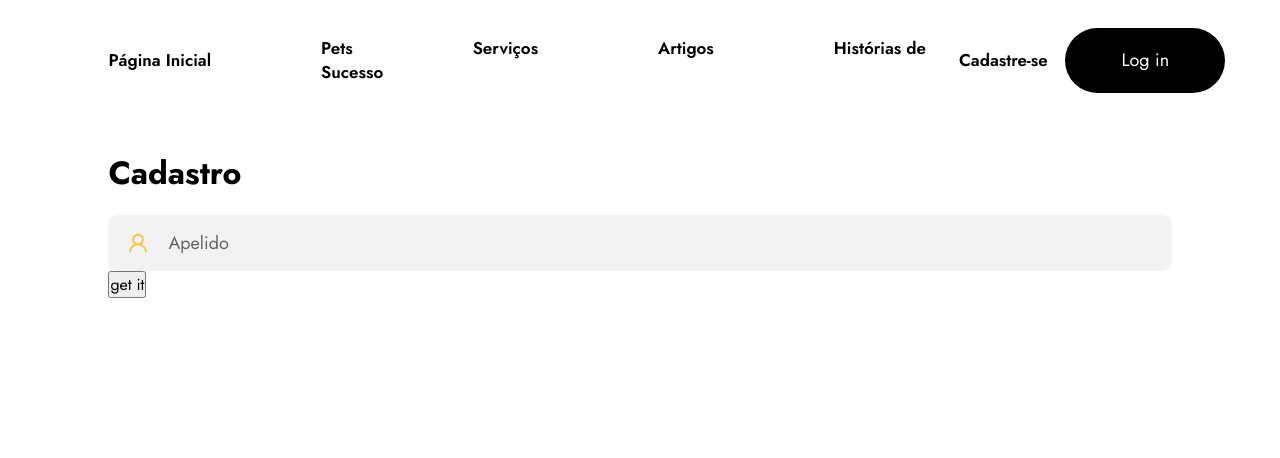
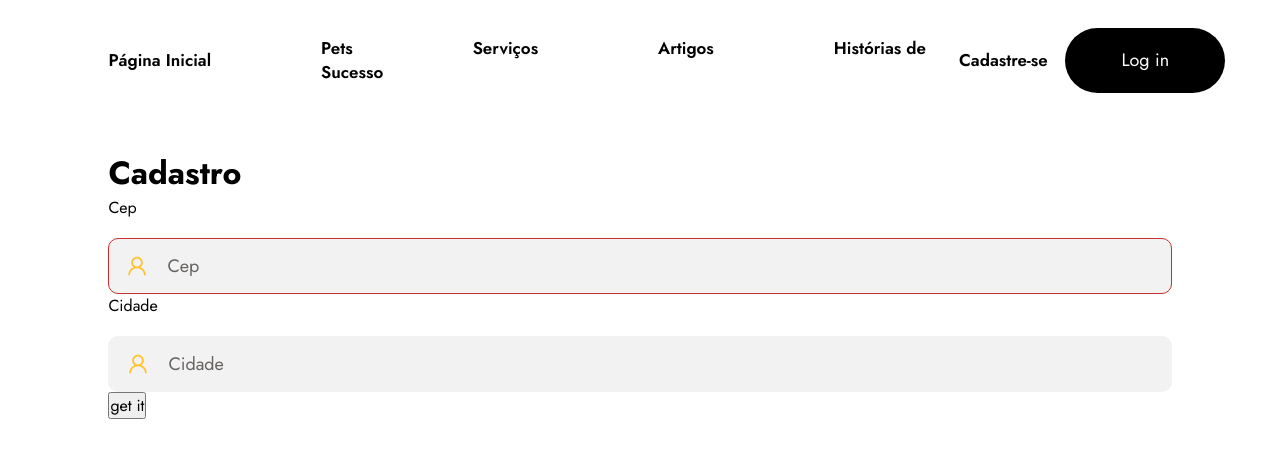
Before and after one commit to claudiobarsante/adopt-a-pet, a Next.js app: page /account/signup in a window 1280 px wide. Shown: the top 458 px of the page. Built offline with nearby package versions, Linux system fonts and the light colour scheme; no server answers.

Commit message:
feat(draft Formik form)

```diff
--- a/src/api/services/postmonService.ts
+++ b/src/api/services/viaCepService.ts
@@ -3,6 +3,7 @@ import apiClient from 'api/client';
 export const getAddressInfo = (zipcode: string) => {
   return apiClient({
     method: 'GET',
-    url: `https://api.postmon.com.br/v1/cep/${zipcode}`
+    url: `https://viacep.com.br/ws/${zipcode}/json/`
+    //url: `https://api.postmon.com.br/v1/cep/${zipcode}`
   });
 };
--- a/src/components/Input/index.tsx
+++ b/src/components/Input/index.tsx
@@ -5,37 +5,42 @@ import * as S from './styles';
 
 interface Props extends InputHTMLAttributes<HTMLInputElement> {
   name: string;
+  label: string;
   type: string;
+
   error: string | undefined;
   icon?: React.ComponentType<IconBaseProps>; //to receive a component as property
   //and to add the properties from react-icons, must pass type as IconBaseProps
 }
 
-const Input = ({ name, error, icon: Icon, ...rest }: Props) => {
-  const { handleChange, errors, touched } = useFormikContext();
+const Input = ({ name, label, error, icon: Icon, ...rest }: Props) => {
+  const { handleChange, errors } = useFormikContext();
   const [isFocused, setIsFocused] = useState(false);
 
   const handleOnFocus = useCallback(() => {
     setIsFocused(true);
   }, []);
 
-  const handleInputBlur = useCallback(() => {
+  const handleOnBlur = useCallback(() => {
     setIsFocused(false);
   }, []);
 
   return (
+    <>
+      <label htmlFor={name}>{label}</label>
       <S.Container isErrored={!!error} isFocused={isFocused}>
         {Icon && <Icon size={24} />}
 
         <input
           onFocus={handleOnFocus}
-        onBlur={handleInputBlur}
+          onBlur={handleOnBlur}
           onChange={handleChange(name)}
           {...rest}
         />
 
         {/* <input onFocus={handleOnFocus} onBlur={handleInputBlur} {...rest} /> */}
       </S.Container>
+    </>
   );
 };
 
--- /dev/null
+++ b/src/components/Sign-Up/index.tsx
@@ -0,0 +1,85 @@
+import { getAddressInfo } from 'api/services/viaCepService';
+import Input from 'components/Input';
+import { Formik, Form, Field, ErrorMessage, useFormikContext } from 'formik';
+import React, { FormEvent, useCallback, useState } from 'react';
+import { AiOutlineLock, AiOutlineUser } from 'react-icons/ai';
+const SignUpForm = () => {
+  const { handleChange, errors, values, setFieldValue } = useFormikContext();
+  const [teste, setTeste] = useState('');
+  const handleGetInfo = useCallback(async (value: string, event: FormEvent) => {
+    event.preventDefault();
+    console.log('value', value);
+    const response = await getAddressInfo(value);
+    console.log('response', response);
+    setTeste('foi');
+  }, []);
+
+  return (
+    <Form>
+      <Input
+        name="zipcode"
+        type="text"
+        placeholder="Cep"
+        error={'error'}
+        icon={AiOutlineUser}
+        maxLength={50}
+        label="Cep"
+        // onChange={handleChange('zipcode')}
+      />
+      <Input
+        name="city"
+        type="text"
+        placeholder="Cidade"
+        error={''}
+        icon={AiOutlineUser}
+        maxLength={50}
+        label="Cidade"
+        value={teste}
+      />
+      {/* <Input
+      name="neighborhood"
+      type="text"
+      placeholder="Bairro"
+      error={props.errors.neighborhood}
+      icon={AiOutlineUser}
+      maxLength={50}
+      label="Bairro"
+    />
+    <Input
+      name="city"
+      type="text"
+      placeholder="Cidade"
+      error={props.errors.city}
+      icon={AiOutlineUser}
+      maxLength={50}
+      label="Cidade"
+    />
+    <Input
+      name="state"
+      type="text"
+      placeholder="Estado"
+      error={props.errors.state}
+      icon={AiOutlineUser}
+      maxLength={50}
+      label="Estado"
+    />
+    <Input
+      name="code"
+      type="text"
+      placeholder="UF"
+      error={props.errors.code}
+      icon={AiOutlineUser}
+      maxLength={50}
+      label="UF"
+    /> */}
+      <button onClick={(event) => handleGetInfo(values.zipcode, event)}>
+        get it{' '}
+      </button>
+      {/* <button type="reset" onClick={Formik.resetForm}>
+      Reset
+    </button> */}
+    </Form>
+  );
+};
+
+export default SignUpForm;
--- /dev/null
+++ b/src/helpers/sign-up/formik.ts
@@ -0,0 +1,42 @@
+import * as yup from 'yup';
+
+export const INITIAL_VALUES = {
+  nickname: '',
+  password: '',
+  email: '',
+  confirmPassword: '',
+  phone: '',
+  zipcode: '',
+  neighborhood: '',
+  city: '',
+  state: '',
+  code: ''
+};
+
+export const SignUpSchema = yup.object().shape({
+  email: yup
+    .string()
+    .required('E-mail é um campo obrigatório')
+    .email('Por favor, informe um e-mail válido'),
+  password: yup.string().required('Senha é um campo obrigatório'),
+  confirmPassword: yup
+    .string()
+    .oneOf([yup.ref('password'), null], 'As senhas tem que ser idênticas'),
+  phone: yup
+    .string()
+    .required('Por favor informe um telefone')
+    .max(15, 'Tamanho máxio permitido 15 caracteres'),
+  neighborhood: yup
+    .string()
+    .required('Por favor informe o Bairro')
+    .max(50, 'Tamanho máxio permitido 50 caracteres'),
+  city: yup
+    .string()
+    .required('Por favor informe a cidade')
+    .max(100, 'Tamanho máxio permitido 100 caracteres'),
+  state: yup
+    .string()
+    .required('Por favor informe o Estado')
+    .max(50, 'Tamanho máxio permitido 50 caracteres'),
+  code: yup.string().required('Por favor informe a UF').max(2)
+});
--- a/src/pages/account/signup.tsx
+++ b/src/pages/account/signup.tsx
@@ -1,44 +1,14 @@
-import React, { FormEvent, useCallback } from 'react';
 import { useRouter } from 'next/dist/client/router';
+import { Formik } from 'formik';
 
-import * as yup from 'yup';
-import { Formik, Form, Field, ErrorMessage, useField } from 'formik';
-
-import { AiOutlineLock, AiOutlineUser } from 'react-icons/ai';
-
+// -- Context
 import { useAuth } from 'context/auth';
-//Services
+// -- Services
 import { SignUpInfo } from 'api/services/authService';
-import Input from 'components/Input';
-import Test from 'components/Input/test';
-
-const SignUpSchema = yup.object().shape({
-  email: yup
-    .string()
-    .required('E-mail é um campo obrigatório')
-    .email('Por favor, informe um e-mail válido'),
-  password: yup.string().required('Senha é um campo obrigatório'),
-  confirmPassword: yup
-    .string()
-    .oneOf([yup.ref('password'), null], 'As senhas tem que ser idênticas'),
-  phone: yup
-    .string()
-    .required('Por favor informe um telefone')
-    .max(15, 'Tamanho máxio permitido 15 caracteres'),
-  neighborhood: yup
-    .string()
-    .required('Por favor informe o Bairro')
-    .max(50, 'Tamanho máxio permitido 50 caracteres'),
-  city: yup
-    .string()
-    .required('Por favor informe a cidade')
-    .max(100, 'Tamanho máxio permitido 100 caracteres'),
-  state: yup
-    .string()
-    .required('Por favor informe o Estado')
-    .max(50, 'Tamanho máxio permitido 50 caracteres'),
-  code: yup.string().required('Por favor informe a UF').max(2)
-});
+// -- Components
+import SignUpForm from 'components/Sign-Up';
+// -- Helpers
+import { INITIAL_VALUES, SignUpSchema } from 'helpers/sign-up/formik';
 
 const SignUp = () => {
   const router = useRouter();
@@ -70,23 +40,6 @@ const SignUp = () => {
     });
   };
 
-  const INITIAL_VALUES = {
-    nickname: '',
-    password: '',
-    email: '',
-    confirmPassword: '',
-    phone: '',
-    zipcode: '',
-    neighborhood: '',
-    city: '',
-    state: '',
-    code: ''
-  };
-  const handleGetInfo = (value: string, event: FormEvent) => {
-    event.preventDefault();
-    console.log('value', value);
-  };
-
   return (
     <>
       <h1>Cadastro</h1>
@@ -94,30 +47,12 @@ const SignUp = () => {
         initialValues={INITIAL_VALUES}
         validationSchema={SignUpSchema}
         onSubmit={(values) => handleSubmit(values)}
+        validateOnBlur
       >
-        {(props) => (
-          <Form>
-            <Input
-              name="nickname"
-              type="text"
-              placeholder="Apelido"
-              error={props.errors.nickname}
-              icon={AiOutlineUser}
-              maxLength={50}
-            />
-            <button
-              onClick={(event) => handleGetInfo(props.values.nickname, event)}
-            >
-              get it{' '}
-            </button>
-          </Form>
-        )}
+        {() => <SignUpForm />}
       </Formik>
     </>
   );
 };
 
 export default SignUp;
-function qwe(nickname: string, qwe: any): void {
-  throw new Error('Function not implemented.');
-}
```
Lines whose indentation alone changed are shown as unchanged.
